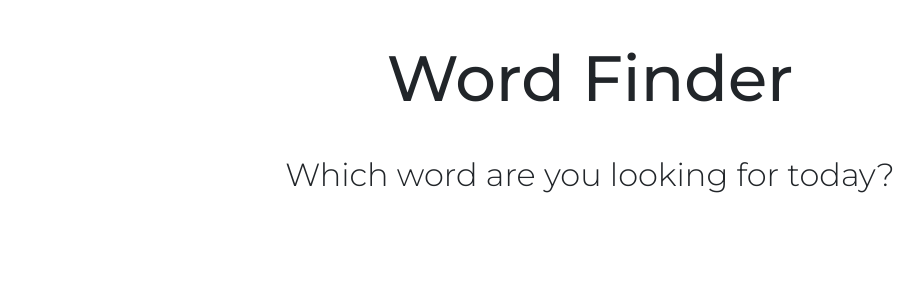
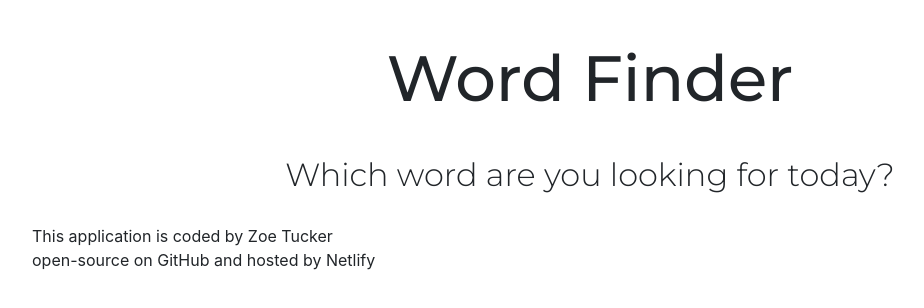
Before and after one commit to zoetucker/dictionary-app-react, a React (Create React App) app: page / in a window 1280 px wide. Shown: the top 308 px of the page, without its empty margins (50-974 px from the left). Built offline with nearby package versions, Linux system fonts and the light colour scheme.

Commit message:
added footer and div container around the content

```diff
--- a/src/App.js
+++ b/src/App.js
@@ -3,8 +3,14 @@ import "./App.css";
 export default function App() {
   return (
     <div className="App">
-      <header className="App-header">Word Finder</header>
-      <h2>Which word are you looking for today?</h2>
+      <div className="container">
+        <header className="App-header">Word Finder</header>
+        <h2>Which word are you looking for today?</h2>
+        <footer>
+          This application is coded by Zoe Tucker <br />
+          open-source on GitHub and hosted by Netlify
+        </footer>
+      </div>
     </div>
   );
 }
```
